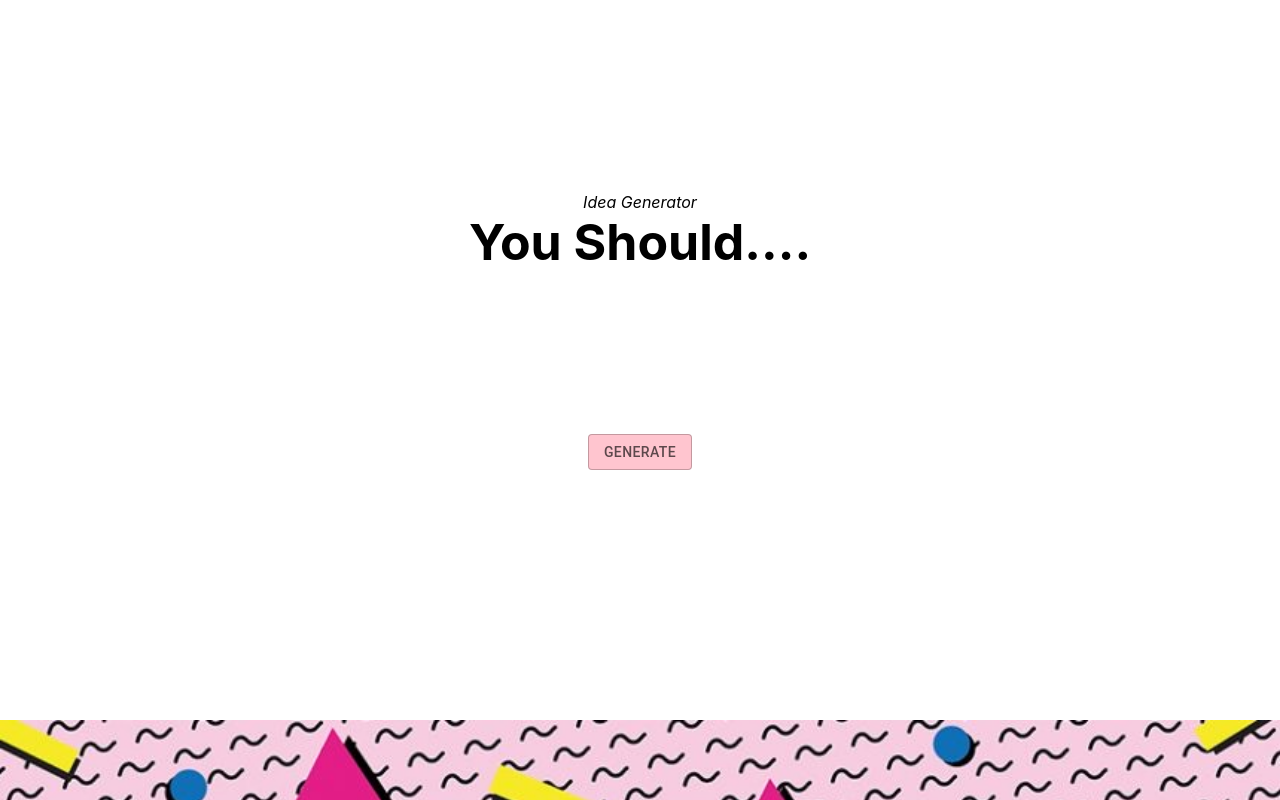
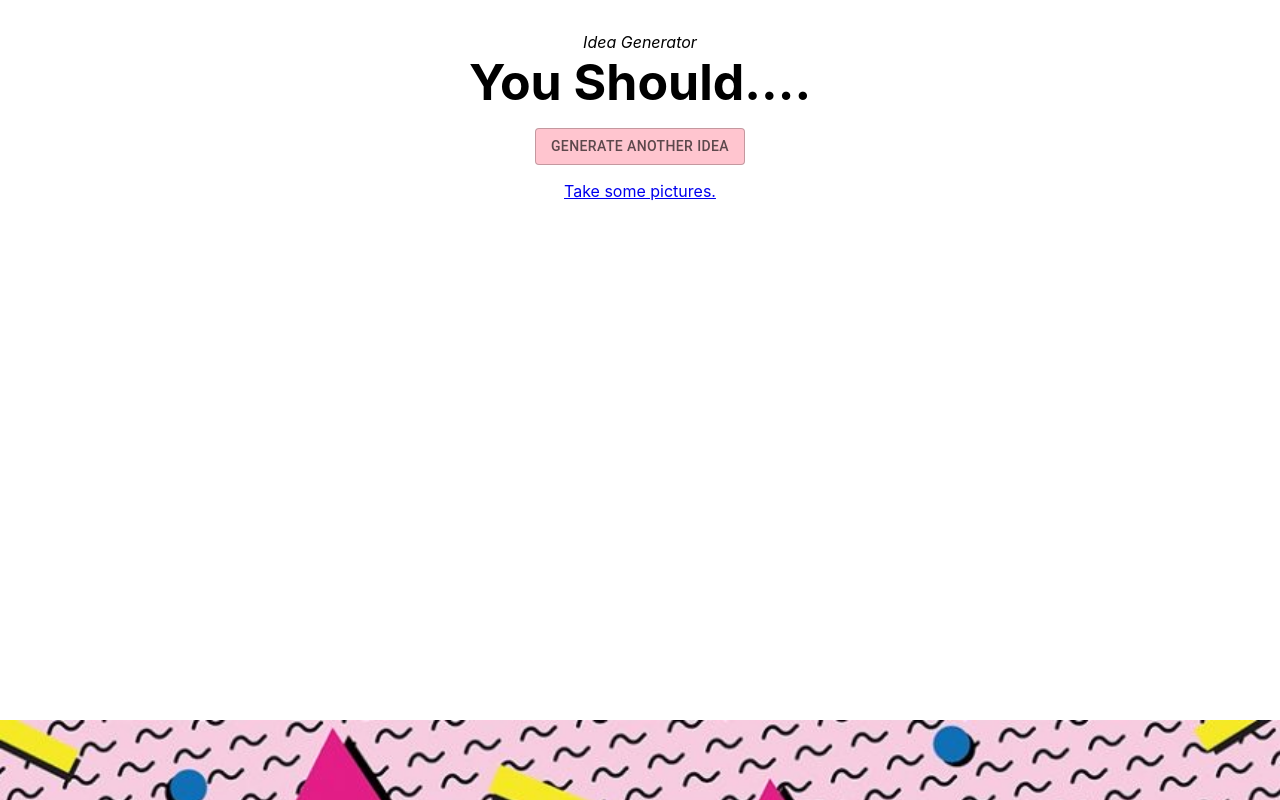
Before and after one commit to amerieage/idea-generator, a React (Create React App) app: page /main in a window 1280 px wide. Built offline with nearby package versions, Linux system fonts and the light colour scheme.

Commit message:
lots of links

```diff
--- a/public/index.html
+++ b/public/index.html
@@ -24,7 +24,7 @@
       work correctly both with client-side routing and a non-root public URL.
       Learn how to configure a non-root public URL by running `npm run build`.
     -->
-    <title>React App</title>
+    <title>Got Bored?</title>
   </head>
   <body>
     <noscript>You need to enable JavaScript to run this app.</noscript>
--- a/src/MainPage.js
+++ b/src/MainPage.js
@@ -1,29 +1,78 @@
-import React from "react"
+import React, { useState } from "react"
 import styled from "styled-components"
 import Space from "./Space"
 import Button from "@material-ui/core/Button"
+import ideas from "./ideas"
 
 const Root = styled.div`
   flex: 1;
   text-align: center;
 `
 
-const MainPage = () => (
+const Idea = ({ idea }) => {
+  const { message, image, link } = idea
+
+  return (
+    <>
+      {link ? (
+        <a
+          style={{ margin: "16px 0px", display: "block" }}
+          href={link}
+          target="_blank"
+          rel="noopener noreferrer"
+        >
+          {message}
+        </a>
+      ) : (
+        <p>{message}</p>
+      )}
+      {image && image}
+    </>
+  )
+}
+
+const MainPage = () => {
+  const [currentIdea, setIdea] = useState(
+    ideas[Math.floor(Math.random() * ideas.length)]
+  )
+
+  const getNewIdea = () => {
+    let newIndex = Math.floor(Math.random() * ideas.length)
+
+    if (ideas[newIndex] === currentIdea) {
+      newIndex === ideas.length - 1
+        ? (newIndex = 0)
+        : (newIndex = ideas.length - 1)
+    }
+
+    setIdea(ideas[newIndex])
+  }
+
+  return (
     <Root>
-    <Space direction="y" value="four" />
-    <Space direction="y" value="four" />
-    <Space direction="y" value="four" />
+      <Space direction="y" value="two" />
+
       <em> Idea Generator </em>
-    <h1 style={{ marginTop: 0, fontSize: 50 }}>You Should....</h1>
-    <Space direction="y" value="four" />
-    <Space direction="y" value="four" />
+
+      <h1 style={{ marginTop: 0, fontSize: 50, marginBottom: 0 }}>
+        You Should....
+      </h1>
+
+      <Space direction="y" value="one" />
+
       <Button
+        onClick={getNewIdea}
         variant="outlined"
         style={{ color: "#5D484C", backgroundColor: "#FFC5CF" }}
       >
-      Generate
+        Generate another idea
       </Button>
+
+      <Idea idea={currentIdea} />
+
+      <Space direction="y" value="four" />
     </Root>
   )
+}
 
 export default MainPage
--- /dev/null
+++ b/src/ideas.js
@@ -0,0 +1,179 @@
+import React from "react"
+
+const giphyHeight = 360
+
+export default [
+  {
+    message: "Read a book.",
+    link: "http://www.audible.com",
+  },
+  {
+    message: "Watch a funny movie.",
+    link: "https://www.netflix.com/",
+  },
+  {
+    message: "Show Bob Ross who's boss. Draw a picture. Only happy accidents.",
+    link: "https://sketch.io/sketchpad/",
+  },
+  {
+    message:
+      "Solve a puzzle. A rubix cube?! A word search!? The possibilities are endless!!!11!!1",
+    image: (
+      <>
+        <iframe
+          src="https://giphy.com/embed/rq7LNwzJGNY3u"
+          width="480"
+          height="270"
+          frameBorder="0"
+          class="giphy-embed"
+          title="Solve a Puzzle"
+          allowFullScreen
+        ></iframe>
+      </>
+    ),
+  },
+  {
+    message: "Learn a new language. Brag to your friends.",
+    link: "https://www.duolingo.com/",
+  },
+  {
+    message: "Cook something new.",
+    link: "https://www.allrecipes.com/",
+  },
+  {
+    message: "Listen to music.",
+    link: "https://www.spotify.com/us/",
+  },
+  {
+    message: "Take some pictures.",
+    link: "https://www.instagram.com/",
+  },
+  {
+    message: "Play a board game.",
+    link: "https://www.chess.com/",
+  },
+  {
+    message: "Become a paper folding wizard. Learn origami.",
+    link: "https://www.origamiway.com/",
+  },
+  {
+    message: "Clean your room and make your mother happy.",
+    image: (
+      <>
+        <iframe
+          src="https://giphy.com/embed/RjpE964WUAE5a"
+          height={giphyHeight}
+          frameBorder="0"
+          class="giphy-embed"
+          title="Clean Your Room"
+          allowFullScreen
+        ></iframe>
+      </>
+    ),
+  },
+  {
+    message: "Learn how to play an instrument.",
+    link: "https://yousician.com/",
+  },
+  {
+    message: "Take a trip back in time. Look at old photos or watch old shows.",
+    image: (
+      <>
+        <iframe
+          src="https://giphy.com/embed/wR4bJk4jF5Tl6"
+          height={giphyHeight}
+          frameBorder="0"
+          class="giphy-embed"
+          title="Take a Trip Back In Time"
+          allowFullScreen
+        ></iframe>
+      </>
+    ),
+  },
+  {
+    message: "Write a short story.",
+    link: "https://self-publishingschool.com/fiction-creative-writing-prompts/",
+  },
+  {
+    message: "Take a nap.",
+    image: (
+      <>
+        <iframe
+          src="https://giphy.com/embed/WA5GAr6XkMFNu"
+          width="480"
+          height="246"
+          frameBorder="0"
+          class="giphy-embed"
+          title="Take A Nap"
+          allowFullScreen
+        ></iframe>
+      </>
+    ),
+  },
+  {
+    message:
+      "Start a Kahoot server. Make a fun quiz, share the code with friends.",
+    link: "https://kahoot.com/",
+  },
+  {
+    message: "Hang out with your pets.",
+    image: (
+      <>
+        <iframe
+          src="https://giphy.com/embed/UiOU0PLf6jjTW"
+          height={giphyHeight}
+          frameBorder="0"
+          class="giphy-embed"
+          title="Hang Out With Your Pets"
+          allowFullScreen
+        ></iframe>
+      </>
+    ),
+  },
+  {
+    message: "Exercise!",
+    image: (
+      <>
+        <iframe
+          src="https://giphy.com/embed/1IBUZ2KEJBqXC"
+          height={giphyHeight}
+          frameBorder="0"
+          class="giphy-embed"
+          title="Exercise"
+          allowFullScreen
+        ></iframe>
+      </>
+    ),
+  },
+  {
+    message: "Call a friend",
+    image: (
+      <>
+        <iframe
+          src="https://giphy.com/embed/2XskdWMBUY1yxD6Hcic"
+          height={giphyHeight}
+          frameBorder="0"
+          class="giphy-embed"
+          title="Call a Friend"
+          allowFullScreen
+        ></iframe>
+      </>
+    ),
+  },
+  {
+    message: "Get some fresh air.",
+    image: (
+      <>
+        <iframe
+          src="https://giphy.com/embed/NYffbLkPpn08o"
+          width="480"
+          height="287"
+          frameBorder="0"
+          class="giphy-embed"
+          title="Get Some Fresh Air"
+          allowFullScreen
+        ></iframe>
+      </>
+    ),
+  },
+]
```
Lines whose indentation alone changed are shown as unchanged.
